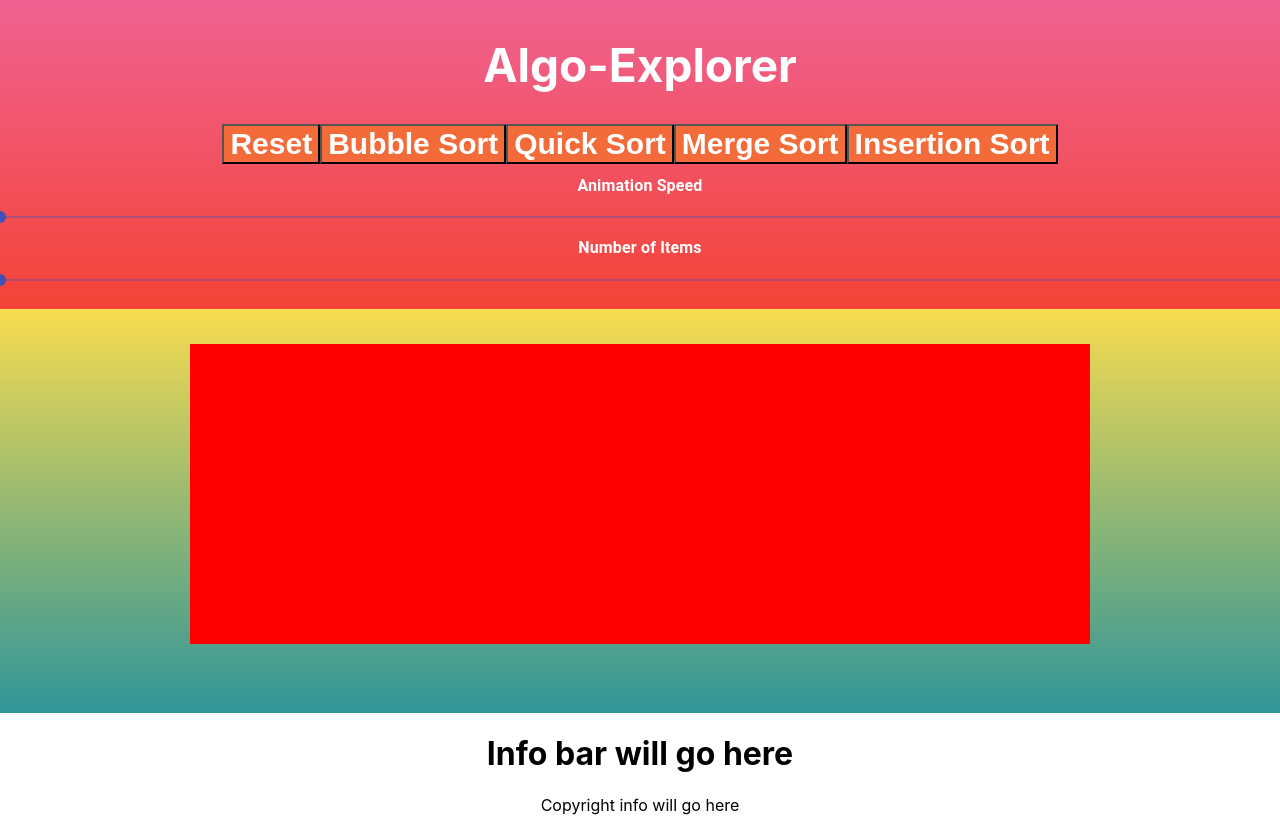
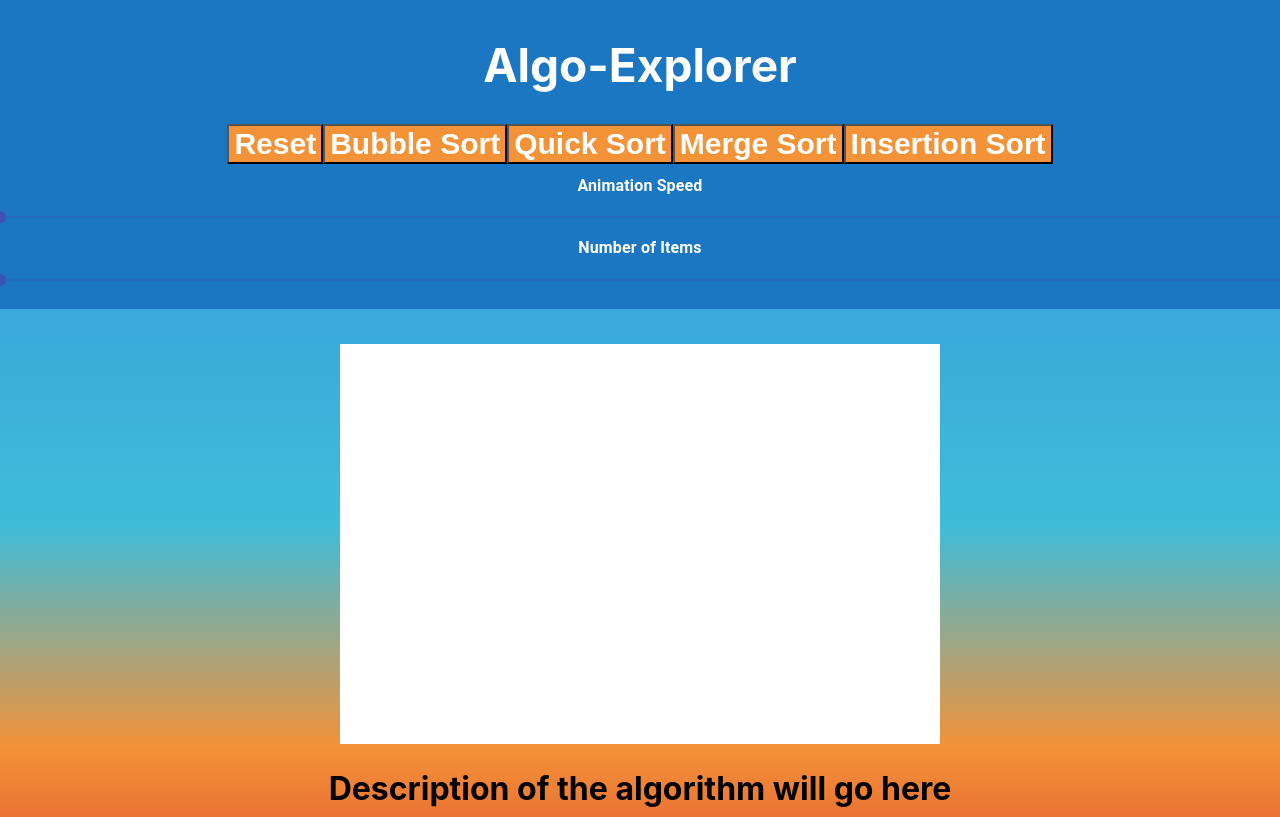
Before and after one commit to 18mpr1/Algo_Explorer, a React (Create React App) app: page / in a window 1280 px wide. Shown: the top 817 px of the page. Built offline with nearby package versions, Linux system fonts and the light colour scheme.

Commit message:
A better colour scheme put in place.

```diff
--- a/src/App.css
+++ b/src/App.css
@@ -4,7 +4,7 @@
 }
 
 #bar{
-  background-image: linear-gradient(#F06292,#F44336);
+  background-color: #1C77C3;
   padding-top: 6px;
   padding-bottom: 10px;
   font-size: 23px;
@@ -20,7 +20,8 @@
 
 button{
   color: white;
-  background-color: #F26B38;
+  background-color: #f39237;
+  padding-inline: 5px;
   font-size: 30px;
 }
 
@@ -31,11 +32,17 @@ button{
 }
 
 canvas {
-  background-color: red;
+  background-color: white;
+  width: 600px;
+  height:400px;
 }
 
 #sandbox{
   padding-top: 35px;
-  background-image: linear-gradient(#F7DB4F,#2F9599  );
+  background-image: linear-gradient(#39a9db,#40BCD8,#F39237,#d63230);
   padding-bottom: 65px;
 }
+
+Footer{
+  padding-bottom: 15px;
+}
--- a/src/App.js
+++ b/src/App.js
@@ -9,8 +9,6 @@ function App() {
     <div className="App">
         <ButtonsBar />
         <Sandbox />
-        <InfoBar />
-        <Footer />
     </div>
   );
 }
--- a/src/components/sandbox.jsx
+++ b/src/components/sandbox.jsx
@@ -1,10 +1,14 @@
 // Sandbox
 // This is where the sorting happens
+import Footer from "./footer";
 
 function Sandbox(){
     return(
         <div id="sandbox">
-            <canvas id="myCanvas" width="900" height="300"/>
+            <canvas id="myCanvas"/>
+            <h1>Description of the algorithm will go here</h1>
+            <p>Weeeeeeeeeeeeeeeeeeeeeeeeeeeeeeee</p>
+            <Footer/>
         </div>
 
     )
```
